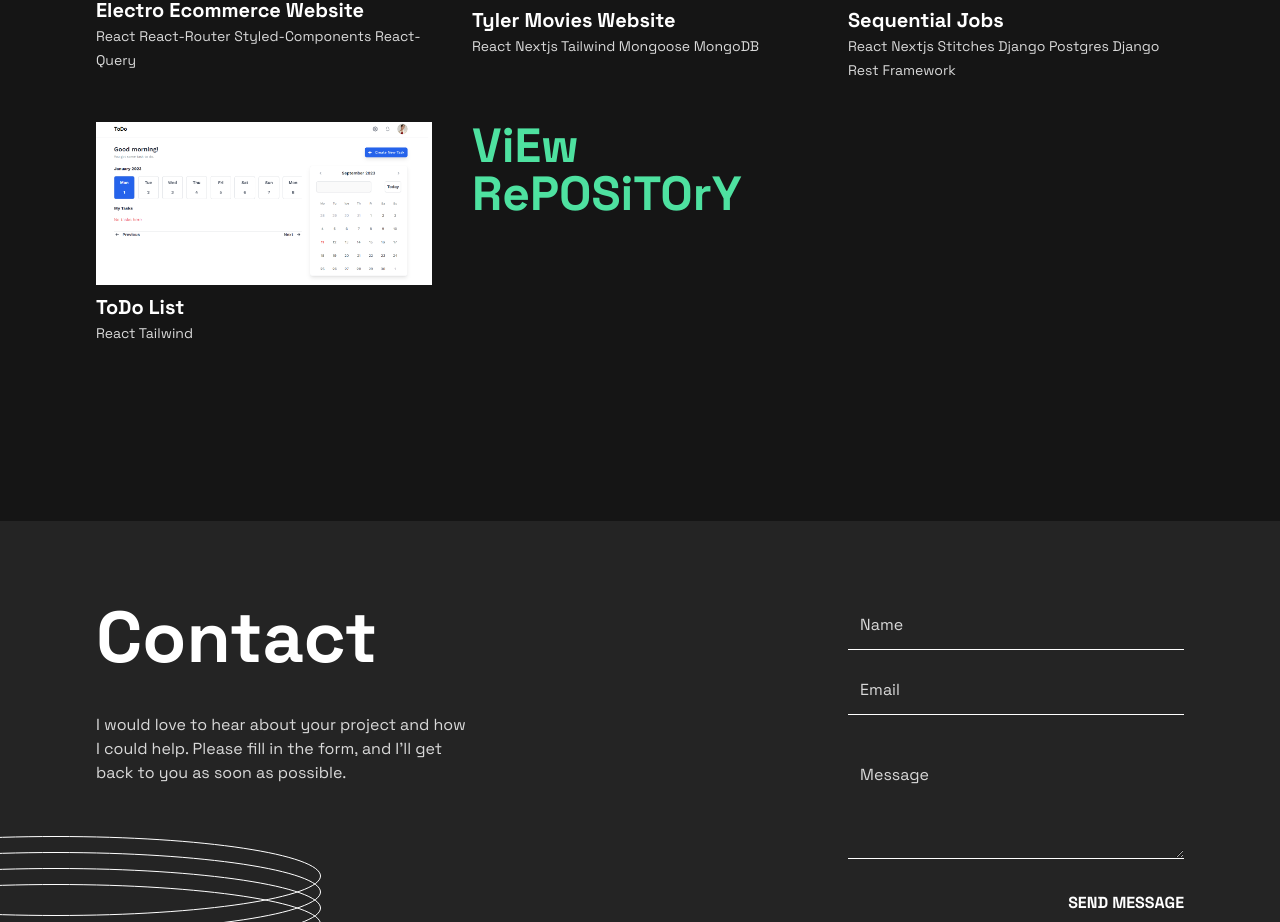
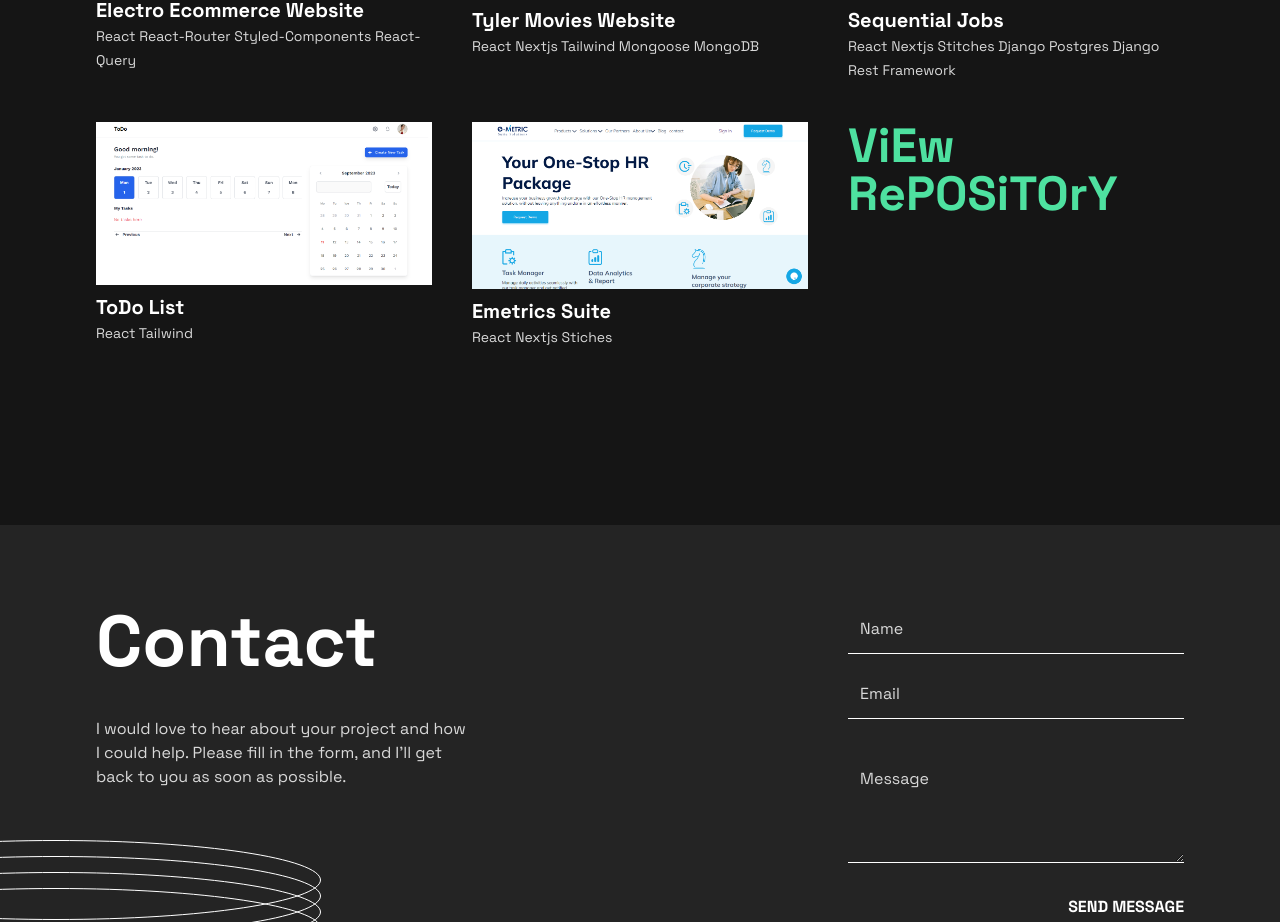
Before and after one commit to kejiahp/portfolio-webapp, a Next.js app: page / in a window 1280 px wide. Shown: the part 2223-3145 px from the top of the page. Built offline with nearby package versions, Linux system fonts and the light colour scheme.

Commit message:
update: projects

```diff
--- a/src/components/Projects.tsx
+++ b/src/components/Projects.tsx
@@ -7,6 +7,7 @@ import ElectroEcom from "../assets/ElectroEcom.png";
 import TylerMovies from "../assets/TylerMoviesEmpire.png";
 import SequentialJobs from "../assets/SequentialJobs.png";
 import TodoList from "../assets/TodoList.png";
+import EmetricsSuite from "../assets/EmetricsSuite.png";
 
 const Projects = () => {
   return (
@@ -89,6 +90,14 @@ const Projects = () => {
         techUsed={["React ", "Tailwind "]}
       />
 
+      <SingleProject
+        image={EmetricsSuite}
+        githubLink={""}
+        projectLink={"https://emetricsuite.com"}
+        name="Emetrics Suite"
+        techUsed={["React ", "Nextjs ", "Stiches "]}
+      />
+
       <div data-aos="fade-up">
         <h1 className="font-bold md:text-5xl text-3xl text-custGreen hover:text-custBlack-400 transition-all duration-200 ease-in">
           <a
```
Also changed, not shown: src/assets/EmetricsSuite.png (added).
